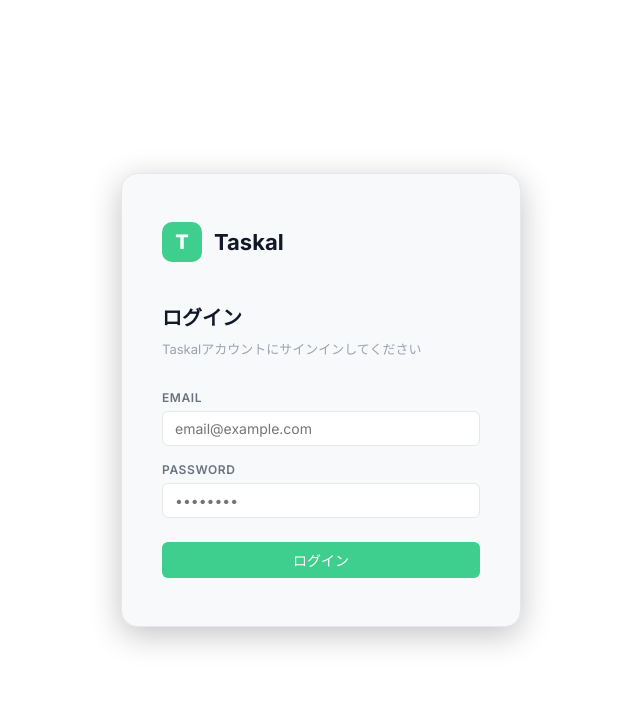
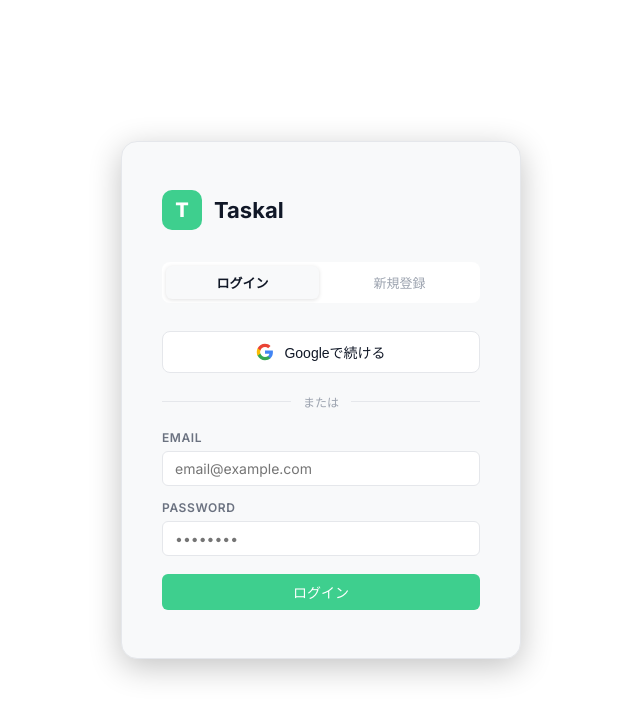
Before and after one commit to koroncoron-john/Taskal, a Next.js app: page /login in a window 1280 px wide. Shown: the top 718 px of the page, without its empty margins (319-959 px from the left). Built offline with nearby package versions, Linux system fonts and the light colour scheme; no server answers.

Commit message:
feat: 新規登録・Google認証をログインページに追加

```diff
--- a/src/app/login/page.tsx
+++ b/src/app/login/page.tsx
@@ -6,25 +6,79 @@
 import { useRouter } from 'next/navigation'
 import { createClient } from '@/lib/supabase/client'
 
+const GoogleIcon = () => (
+    <svg width="18" height="18" viewBox="0 0 24 24" xmlns="http://www.w3.org/2000/svg">
+        <path d="M22.56 12.25c0-.78-.07-1.53-.2-2.25H12v4.26h5.92c-.26 1.37-1.04 2.53-2.21 3.31v2.77h3.57c2.08-1.92 3.28-4.74 3.28-8.09z" fill="#4285F4" />
+        <path d="M12 23c2.97 0 5.46-.98 7.28-2.66l-3.57-2.77c-.98.66-2.23 1.06-3.71 1.06-2.86 0-5.29-1.93-6.16-4.53H2.18v2.84C3.99 20.53 7.7 23 12 23z" fill="#34A853" />
+        <path d="M5.84 14.09c-.22-.66-.35-1.36-.35-2.09s.13-1.43.35-2.09V7.07H2.18C1.43 8.55 1 10.22 1 12s.43 3.45 1.18 4.93l3.66-2.84z" fill="#FBBC05" />
+        <path d="M12 5.38c1.62 0 3.06.56 4.21 1.64l3.15-3.15C17.45 2.09 14.97 1 12 1 7.7 1 3.99 3.47 2.18 7.07l3.66 2.84c.87-2.6 3.3-4.53 6.16-4.53z" fill="#EA4335" />
+    </svg>
+)
+
 export default function LoginPage() {
     const router = useRouter()
     const supabase = createClient()
+    const [mode, setMode] = useState<'login' | 'signup'>('login')
     const [email, setEmail] = useState('')
     const [password, setPassword] = useState('')
+    const [displayName, setDisplayName] = useState('')
     const [loading, setLoading] = useState(false)
+    const [googleLoading, setGoogleLoading] = useState(false)
     const [error, setError] = useState('')
+    const [success, setSuccess] = useState('')
 
-    const handleLogin = async (e: React.FormEvent) => {
+    const handleSubmit = async (e: React.FormEvent) => {
         e.preventDefault()
         setLoading(true)
         setError('')
-        const { error } = await supabase.auth.signInWithPassword({ email, password })
+        setSuccess('')
+
+        if (mode === 'login') {
+            const { error } = await supabase.auth.signInWithPassword({ email, password })
+            if (error) {
+                setError('メールアドレスまたはパスワードが正しくありません')
+                setLoading(false)
+            } else {
+                router.push('/dashboard')
+            }
+        } else {
+            const { error } = await supabase.auth.signUp({
+                email,
+                password,
+                options: { data: { full_name: displayName } }
+            })
+            if (error) {
+                setError(error.message)
+                setLoading(false)
+            } else {
+                setSuccess('確認メールを送信しました。メールを確認してアカウントを有効化してください。')
+                setLoading(false)
+            }
+        }
+    }
+
+    const handleGoogleLogin = async () => {
+        setGoogleLoading(true)
+        setError('')
+        const { error } = await supabase.auth.signInWithOAuth({
+            provider: 'google',
+            options: {
+                redirectTo: `${location.origin}/dashboard`,
+            }
+        })
         if (error) {
-            setError('メールアドレスまたはパスワードが正しくありません')
-            setLoading(false)
-        } else {
-            router.push('/dashboard')
+            setError('Googleログインに失敗しました')
+            setGoogleLoading(false)
         }
+    }
+
+    const switchMode = (newMode: 'login' | 'signup') => {
+        setMode(newMode)
+        setError('')
+        setSuccess('')
+        setEmail('')
+        setPassword('')
+        setDisplayName('')
     }
 
     return (
@@ -46,7 +100,7 @@
                 boxShadow: '0 8px 32px rgba(0,0,0,0.24)',
             }}>
                 {/* ロゴ */}
-                <div style={{ display: 'flex', alignItems: 'center', gap: 12, marginBottom: 40 }}>
+                <div style={{ display: 'flex', alignItems: 'center', gap: 12, marginBottom: 32 }}>
                     <div style={{
                         width: 40, height: 40, borderRadius: 10,
                         background: 'var(--color-brand)',
@@ -56,18 +110,89 @@
                     <span style={{ fontSize: 22, fontWeight: 700, color: 'var(--color-text-primary)' }}>Taskal</span>
                 </div>
 
-                <h1 style={{ fontSize: 20, fontWeight: 700, color: 'var(--color-text-primary)', marginBottom: 8 }}>
-                    ログイン
-                </h1>
-                <p style={{ fontSize: 13, color: 'var(--color-text-tertiary)', marginBottom: 32 }}>
-                    Taskalアカウントにサインインしてください
-                </p>
+                {/* ログイン / 新規登録 タブ */}
+                <div style={{
+                    display: 'flex',
+                    background: 'var(--color-bg)',
+                    borderRadius: 8,
+                    padding: 4,
+                    marginBottom: 28,
+                    gap: 4,
+                }}>
+                    {(['login', 'signup'] as const).map(m => (
+                        <button
+                            key={m}
+                            onClick={() => switchMode(m)}
+                            style={{
+                                flex: 1,
+                                padding: '7px 0',
+                                fontSize: 13,
+                                fontWeight: mode === m ? 600 : 400,
+                                background: mode === m ? 'var(--color-surface)' : 'transparent',
+                                color: mode === m ? 'var(--color-text-primary)' : 'var(--color-text-tertiary)',
+                                border: 'none',
+                                borderRadius: 6,
+                                cursor: 'pointer',
+                                boxShadow: mode === m ? '0 1px 4px rgba(0,0,0,0.12)' : 'none',
+                                transition: 'all 0.15s',
+                            }}
+                        >
+                            {m === 'login' ? 'ログイン' : '新規登録'}
+                        </button>
+                    ))}
+                </div>
 
-                <form onSubmit={handleLogin} style={{ display: 'flex', flexDirection: 'column', gap: 16 }}>
+                {/* Google認証ボタン */}
+                <button
+                    onClick={handleGoogleLogin}
+                    disabled={googleLoading}
+                    style={{
+                        width: '100%',
+                        display: 'flex',
+                        alignItems: 'center',
+                        justifyContent: 'center',
+                        gap: 10,
+                        padding: '10px 16px',
+                        background: 'var(--color-bg)',
+                        border: '1px solid var(--color-border)',
+                        borderRadius: 8,
+                        fontSize: 14,
+                        fontWeight: 500,
+                        color: 'var(--color-text-primary)',
+                        cursor: googleLoading ? 'not-allowed' : 'pointer',
+                        opacity: googleLoading ? 0.7 : 1,
+                        marginBottom: 20,
+                        transition: 'all 0.15s',
+                    }}
+                >
+                    <GoogleIcon />
+                    {googleLoading ? '接続中...' : 'Googleで続ける'}
+                </button>
+
+                {/* 区切り線 */}
+                <div style={{ display: 'flex', alignItems: 'center', gap: 12, marginBottom: 20 }}>
+                    <div style={{ flex: 1, height: 1, background: 'var(--color-border)' }} />
+                    <span style={{ fontSize: 12, color: 'var(--color-text-tertiary)' }}>または</span>
+                    <div style={{ flex: 1, height: 1, background: 'var(--color-border)' }} />
+                </div>
+
+                {/* フォーム */}
+                <form onSubmit={handleSubmit} style={{ display: 'flex', flexDirection: 'column', gap: 14 }}>
+                    {mode === 'signup' && (
+                        <div>
+                            <label className="text-section-label" style={{ display: 'block', marginBottom: 6 }}>Display Name</label>
+                            <input
+                                type="text"
+                                className="select"
+                                value={displayName}
+                                onChange={e => setDisplayName(e.target.value)}
+                                placeholder="お名前"
+                                style={{ backgroundImage: 'none', cursor: 'text', width: '100%', boxSizing: 'border-box' }}
+                            />
+                        </div>
+                    )}
                     <div>
-                        <label className="text-section-label" style={{ display: 'block', marginBottom: 6 }}>
-                            Email
-                        </label>
+                        <label className="text-section-label" style={{ display: 'block', marginBottom: 6 }}>Email</label>
                         <input
                             type="email"
                             className="select"
@@ -79,9 +204,7 @@
                         />
                     </div>
                     <div>
-                        <label className="text-section-label" style={{ display: 'block', marginBottom: 6 }}>
-                            Password
-                        </label>
+                        <label className="text-section-label" style={{ display: 'block', marginBottom: 6 }}>Password</label>
                         <input
                             type="password"
                             className="select"
@@ -89,13 +212,19 @@
                             onChange={e => setPassword(e.target.value)}
                             placeholder="••••••••"
                             required
+                            minLength={6}
                             style={{ backgroundImage: 'none', cursor: 'text', width: '100%', boxSizing: 'border-box' }}
                         />
                     </div>
 
                     {error && (
                         <p style={{ fontSize: 13, color: 'var(--color-danger)', margin: 0, padding: '8px 12px', background: 'rgba(239,68,68,0.08)', borderRadius: 8 }}>
-                            {error}
+                            ⚠️ {error}
+                        </p>
+                    )}
+                    {success && (
+                        <p style={{ fontSize: 13, color: '#22c55e', margin: 0, padding: '8px 12px', background: 'rgba(34,197,94,0.08)', borderRadius: 8 }}>
+                            ✅ {success}
                         </p>
                     )}
 
@@ -103,9 +232,9 @@
                         type="submit"
                         className="btn btn-primary"
                         disabled={loading}
-                        style={{ marginTop: 8, width: '100%', justifyContent: 'center', opacity: loading ? 0.7 : 1 }}
+                        style={{ marginTop: 4, width: '100%', justifyContent: 'center', opacity: loading ? 0.7 : 1 }}
                     >
-                        {loading ? '認証中...' : 'ログイン'}
+                        {loading ? '処理中...' : mode === 'login' ? 'ログイン' : 'アカウント作成'}
                     </button>
                 </form>
             </div>
```
